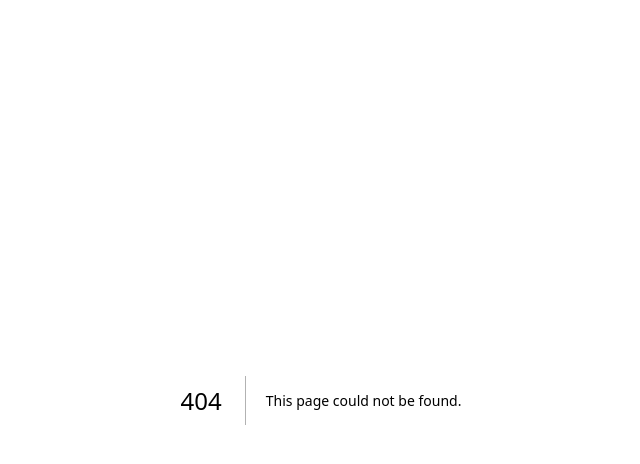
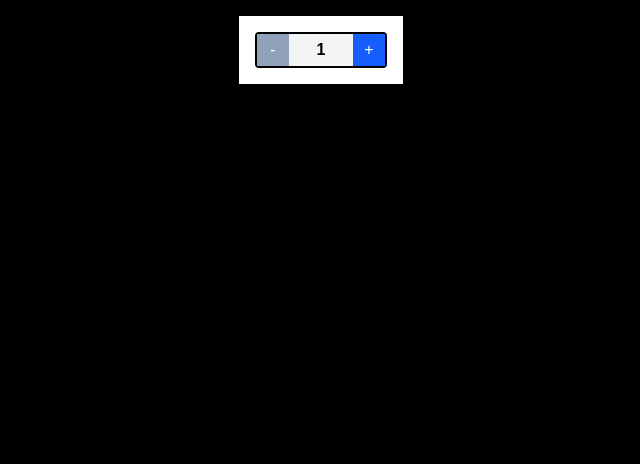
Before and after one commit to BryanTheGreat01/cprg306-assignments, a Next.js app: page /week-4 in a window 1280 px wide. Before the commit this address had no page. Shown: the top 464 px of the page, without its empty margins (319-959 px from the left). Built offline with nearby package versions, Linux system fonts and the light colour scheme.

Commit message:
Complete week 4 assignment

```diff
--- a/app/page.js
+++ b/app/page.js
@@ -4,12 +4,15 @@ export default function Page() {
   return (
     <main>
       <h1>CPRG 306: Web Development 2 - Assignments</h1>
-      <ul class="list-disc list-inside mx-3">
-        <li class="hover:text-gray-400">
+      <ul className="list-disc list-inside mx-3">
+        <li className="hover:text-gray-400">
           <Link href="./week-2">Week 2 Assignment</Link>
         </li>
-        <li class="hover:text-gray-400">
+        <li className="hover:text-gray-400">
           <Link href="./week-3">Week 3 Assignment</Link>
+        </li>
+        <li className="hover:text-gray-400">
+          <Link href="./week-4">Week 4 Assignment</Link>
         </li>
       </ul>
     </main>
--- a/app/week-3/item.js
+++ b/app/week-3/item.js
@@ -1,7 +1,7 @@
 export default function Item({ name, quantity, category }) {
   return (
-    <div class="bg-slate-800 my-4 p-3 w-96 rounded-md text-white">
-      <p class="font-bold text-2xl">{name}</p>
+    <div className="bg-slate-800 my-4.5 p-3 w-96 rounded-md border-2 border-slate-600 text-white">
+      <p className="font-bold text-2xl">{name}</p>
       <p>
         Buy {quantity} in {category}
       </p>
--- a/app/week-3/page.js
+++ b/app/week-3/page.js
@@ -2,8 +2,8 @@ import ItemList from "./item-list";
 
 export default function Page() {
   return (
-    <main class="mx-auto">
-      <h1 class="my-4 text-4xl font-bold">Shopping List</h1>
+    <main className="mx-auto">
+      <h1 className="my-4 text-4xl font-bold">Shopping List</h1>
       <ItemList />
     </main>
   );
--- /dev/null
+++ b/app/week-4/new-item.js
@@ -0,0 +1,46 @@
+"use client";
+
+import { useState } from "react";
+
+export default function NewItem() {
+  const [quantity, setQuantity] = useState(1);
+
+  const decrementQuantity = () => {
+    if (quantity > 1) {
+      setQuantity(quantity - 1);
+    }
+  };
+
+  const incrementQuantity = () => {
+    if (quantity < 20) {
+      setQuantity(quantity + 1);
+    }
+  };
+
+  return (
+    <div className="mx-auto flex flex-row bg-gray-100 rounded border-2 border-black">
+      <button
+        id="decrement-button"
+        disabled={quantity === 1}
+        className="w-8 py-1 text-white bg-blue-600 disabled:bg-slate-400 hover:bg-blue-400"
+        onClick={decrementQuantity}
+      >
+        -
+      </button>
+      <input
+        type="text"
+        className="w-16 py-1 text-black font-bold text-center "
+        value={quantity}
+        disabled
+      />
+      <button
+        id="increment-button w-8"
+        disabled={quantity === 20}
+        className="w-8 py-1 text-white bg-blue-600 disabled:bg-slate-400 hover:bg-blue-400"
+        onClick={incrementQuantity}
+      >
+        +
+      </button>
+    </div>
+  );
+}
--- /dev/null
+++ b/app/week-4/page.js
@@ -0,0 +1,12 @@
+import NewItem from "./new-item";
+
+export default function Page() {
+
+  return (
+    <main className="mx-auto">
+      <div className="p-4 m-4 bg-white">
+        <NewItem />
+      </div>
+    </main>
+  );
+}
```
